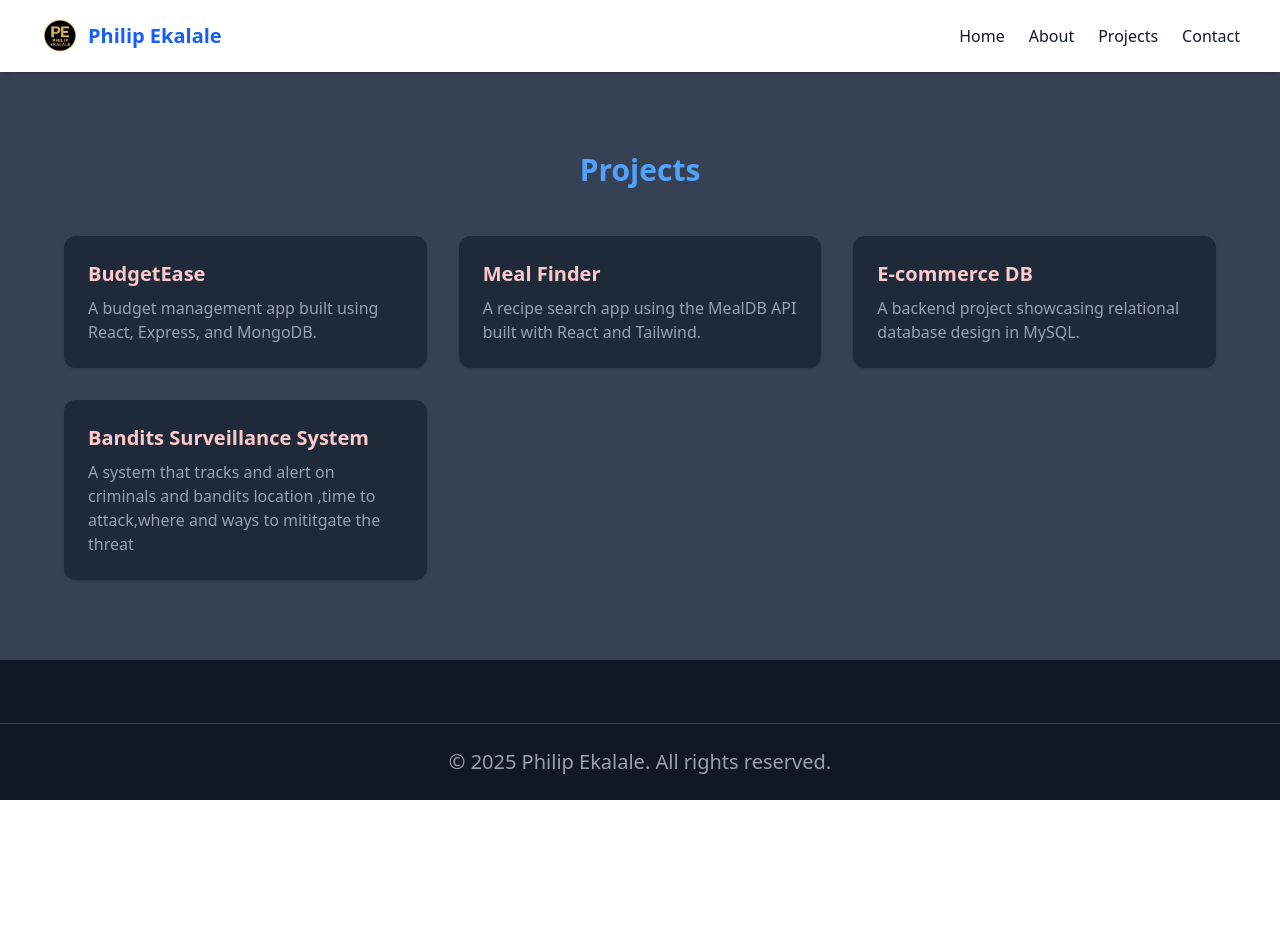
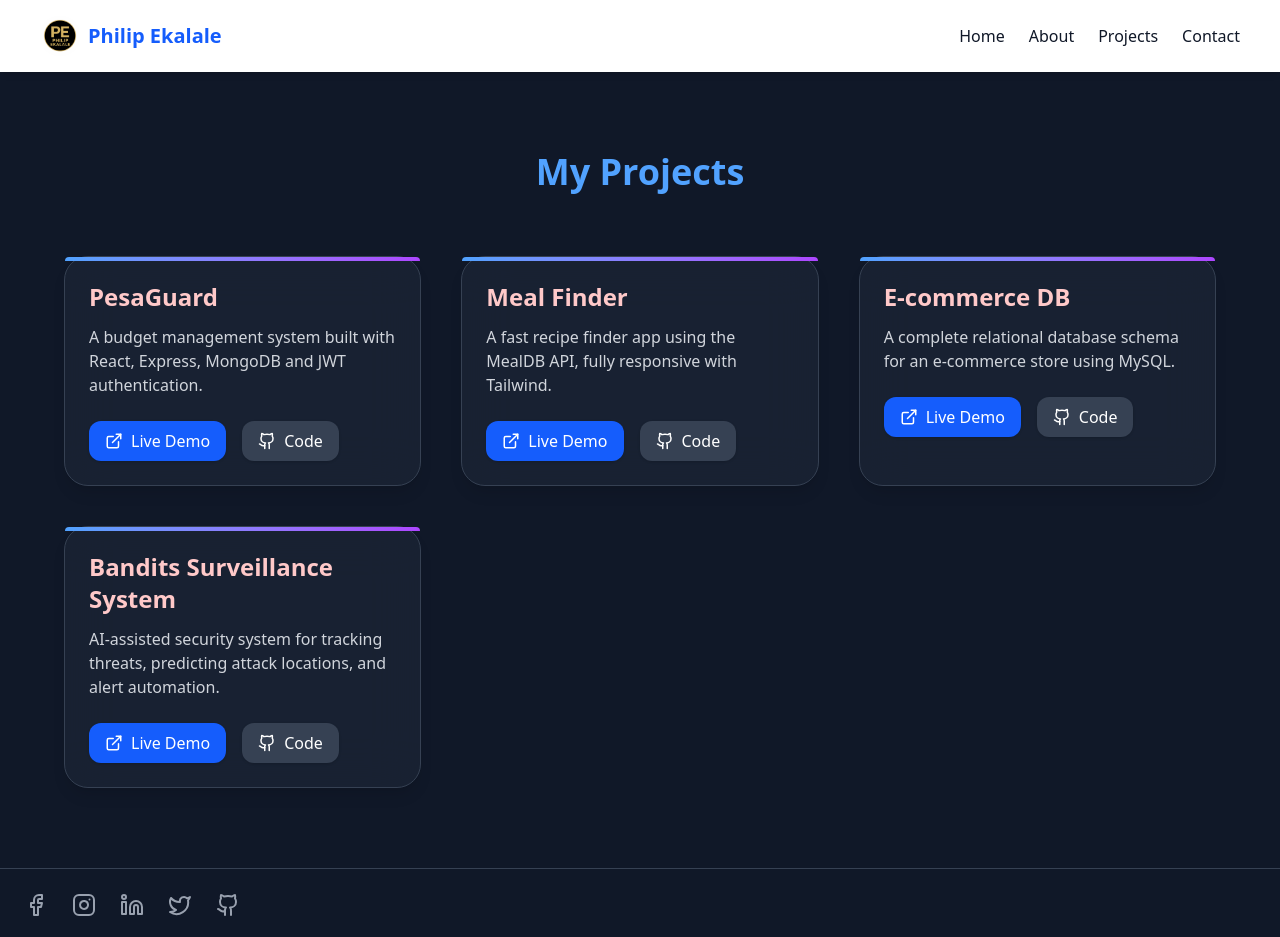
Before and after one commit to EKALALE/my-portfolio, a React (Vite) app in the folder Frontend/: page /projects in a window 1280 px wide. Shown: the top 937 px of the page. Before the commit the page ends 800 px from the top, so only its background shows below. Built offline with nearby package versions, Linux system fonts and the light colour scheme.

Commit message:
updated footer,contact and projects navbars

```diff
--- a/Frontend/package.json
+++ b/Frontend/package.json
@@ -13,6 +13,7 @@
     "@tailwindcss/vite": "^4.1.15",
     "@vitejs/plugin-react": "^5.0.4",
     "axios": "^1.13.1",
+    "framer-motion": "^12.23.24",
     "lucide-react": "^0.548.0",
     "react": "^19.1.1",
     "react-dom": "^19.1.1",
--- a/Frontend/src/components/Contact.jsx
+++ b/Frontend/src/components/Contact.jsx
@@ -1,6 +1,7 @@
 import { useState } from "react";
 import axios from "axios";
 import { toast } from "react-toastify";
+import { motion } from "framer-motion";
 
 export default function Contact() {
   const [formData, setFormData] = useState({ name: "", email: "", message: "" });
@@ -9,22 +10,20 @@ export default function Contact() {
     setFormData({ ...formData, [e.target.name]: e.target.value });
   };
 
-  // Email validation function (must include '@' and '.')
   const validateEmail = (email) => /^[^\s@]+@[^\s@]+\.[^\s@]+$/.test(email);
 
   const handleSubmit = async (e) => {
     e.preventDefault();
 
-    // ✅ Validate email before sending
     if (!validateEmail(formData.email)) {
-      toast.error("❌ Please enter a valid email address (e.g. example@gmail.com)");
+      toast.error("❌ Please enter a valid email address");
       return;
     }
 
     try {
       await axios.post("https://portfolio-backend-2ea6.onrender.com/api/contact", formData);
-      toast.success(" Message sent successfully!");
-      setFormData({ name: "", email: "", message: "" }); // reset form
+      toast.success("Message sent successfully!");
+      setFormData({ name: "", email: "", message: "" });
     } catch (error) {
       console.error("Error sending message:", error);
       toast.error("❌ Something went wrong. Please try again.");
@@ -32,9 +31,67 @@ export default function Contact() {
   };
 
   return (
-    <section id="contact" className="py-20 px-8 bg-gray-800 text-white">
-      <h2 className="text-3xl font-bold text-blue-400 mb-6 text-center">Contact Me</h2>
-      <form onSubmit={handleSubmit} className="max-w-xl mx-auto flex flex-col space-y-4">
+    <section id="contact" className="py-20 px-6 bg-gray-900 text-white">
+      <h2 className="text-4xl font-bold text-center text-blue-400 mb-16">
+        Contact Me
+      </h2>
+
+      {/* Layout wrapper */}
+      <div className="max-w-6xl mx-auto grid md:grid-cols-2 gap-10">
+
+        {/* CONTACT OPTIONS CARD */}
+        <motion.div
+          initial={{ opacity: 0, y: 40 }}
+          whileInView={{ opacity: 1, y: 0 }}
+          transition={{ duration: 0.6 }}
+          className="bg-gray-800 p-8 rounded-2xl shadow-xl border border-gray-700"
+        >
+          <h3 className="text-2xl font-semibold mb-6 text-green-300">Reach Me Directly</h3>
+
+          <div className="space-y-5">
+            {/* Email Card */}
+            <motion.a
+              whileHover={{ scale: 1.03 }}
+              href="mailto:philipkalale55@gmail.com"
+              className="block p-5 rounded-xl bg-gray-700 hover:bg-gray-600 border border-gray-600 transition shadow"
+            >
+              <h4 className="text-xl font-medium text-blue-300">📧 Email</h4>
+              <p className="mt-2 text-gray-300">philipekalale07@gmail.com</p>
+            </motion.a>
+
+            {/* Phone Card */}
+            <motion.a
+              whileHover={{ scale: 1.03 }}
+              href="tel:+254740764145"
+              className="block p-5 rounded-xl bg-gray-700 hover:bg-gray-600 border border-gray-600 transition shadow"
+            >
+              <h4 className="text-xl font-medium text-blue-300">📞 Phone</h4>
+              <p className="mt-2 text-gray-300">+254 701 658 447</p>
+            </motion.a>
+
+            {/* WhatsApp Card */}
+            <motion.a
+              whileHover={{ scale: 1.03 }}
+              href="https://wa.me/254701658447"
+              target="_blank"
+              className="block p-5 rounded-xl bg-green-600 hover:bg-green-700 transition shadow"
+            >
+              <h4 className="text-xl font-medium">💬 WhatsApp</h4>
+              <p className="mt-1">Chat with me</p>
+            </motion.a>
+          </div>
+        </motion.div>
+
+        {/* FORM CARD (Functionality untouched) */}
+        <motion.div
+          initial={{ opacity: 0, y: 40 }}
+          whileInView={{ opacity: 1, y: 0 }}
+          transition={{ duration: 0.6, delay: 0.15 }}
+          className="bg-gray-800 p-8 rounded-2xl shadow-xl border border-gray-700"
+        >
+          <h3 className="text-2xl font-semibold mb-6 text-green-300">Send a Message</h3>
+          <form onSubmit={handleSubmit} className="flex flex-col space-y-4">
+
             <input
               type="text"
               name="name"
@@ -44,6 +101,7 @@ export default function Contact() {
               className="p-3 rounded bg-gray-700 border border-gray-600 focus:outline-none focus:border-blue-400"
               required
             />
+
             <input
               type="email"
               name="email"
@@ -53,6 +111,7 @@ export default function Contact() {
               className="p-3 rounded bg-gray-700 border border-gray-600 focus:outline-none focus:border-blue-400"
               required
             />
+
             <textarea
               name="message"
               value={formData.message}
@@ -62,13 +121,16 @@ export default function Contact() {
               className="p-3 rounded bg-gray-700 border border-gray-600 focus:outline-none focus:border-blue-400"
               required
             ></textarea>
+
             <button
               type="submit"
-          className="bg-blue-500 text-white py-3 rounded font-semibold hover:bg-blue-600 transition"
+              className="bg-blue-500 text-white py-3 rounded-xl font-semibold hover:bg-blue-600 transition shadow"
             >
               Send Message
             </button>
           </form>
+        </motion.div>
+      </div>
     </section>
   );
 }
--- a/Frontend/src/components/Footer.jsx
+++ b/Frontend/src/components/Footer.jsx
@@ -1,7 +1,37 @@
+import { Facebook, Instagram, Linkedin, Twitter, Github } from "lucide-react";
+
 export default function Footer() {
   return (
-    <footer className="py-6 text-center bg-gray-900 border-t border-gray-700">
-      <p className="text-gray-400 text-xl">© {new Date().getFullYear()} Philip Ekalale. All rights reserved.</p>
+    <footer className="py-6 bg-gray-900 border-t border-gray-700">
+
+      {/* Social Icons */}
+      <div className="flex justify-start gap-6 mb-4 px-6">
+        <a href="https://facebook.com/yourprofile" target="_blank" rel="noopener noreferrer"
+           className="text-gray-400 hover:text-blue-600 transition">
+          <Facebook size={24} />
+        </a>
+        <a href="https://instagram.com/yourprofile" target="_blank" rel="noopener noreferrer"
+           className="text-gray-400 hover:text-pink-500 transition">
+          <Instagram size={24} />
+        </a>
+        <a href="https://linkedin.com/in/yourprofile" target="_blank" rel="noopener noreferrer"
+           className="text-gray-400 hover:text-blue-400 transition">
+          <Linkedin size={24} />
+        </a>
+        <a href="https://twitter.com/yourprofile" target="_blank" rel="noopener noreferrer"
+           className="text-gray-400 hover:text-sky-400 transition">
+          <Twitter size={24} />
+        </a>
+        <a href="https://github.com/yourprofile" target="_blank" rel="noopener noreferrer"
+           className="text-gray-400 hover:text-white transition">
+          <Github size={24} />
+        </a>
+      </div>
+
+      {/* Footer Text */}
+      <p className="text-gray-400 text-xl text-center">
+        © {new Date().getFullYear()} Philip Ekalale. All rights reserved.
+      </p>
     </footer>
-  )
+  );
 }
--- a/Frontend/src/components/Projects.jsx
+++ b/Frontend/src/components/Projects.jsx
@@ -1,25 +1,83 @@
+import { motion } from "framer-motion";
+import { ExternalLink, Github } from "lucide-react";
+
 export default function Projects() {
+  const projects = [
+    {
+      title: "PesaGuard",
+      desc: "A budget management system built with React, Express, MongoDB and JWT authentication.",
+      live: "#",
+      code: "#"
+    },
+    {
+      title: "Meal Finder",
+      desc: "A fast recipe finder app using the MealDB API, fully responsive with Tailwind.",
+      live: "#",
+      code: "#"
+    },
+    {
+      title: "E-commerce DB",
+      desc: "A complete relational database schema for an e-commerce store using MySQL.",
+      live: "#",
+      code: "#"
+    },
+    {
+      title: "Bandits Surveillance System",
+      desc: "AI-assisted security system for tracking threats, predicting attack locations, and alert automation.",
+      live: "#",
+      code: "#"
+    },
+  ];
+
   return (
-    <section id="projects" className="py-20 px-8 bg-gray-700">
-      <h2 className="text-3xl font-bold text-blue-400 mb-12 text-center">Projects</h2>
-      <div className="grid sm:grid-cols-2 lg:grid-cols-3 gap-8 max-w-6xl mx-auto">
-        <div className="bg-gray-800 p-6 rounded-xl shadow hover:shadow-lg transition">
-          <h3 className="text-xl font-semibold mb-2 text-red-200">BudgetEase</h3>
-          <p className="text-gray-400">A budget management app built using React, Express, and MongoDB.</p>
-        </div>
-        <div className="bg-gray-800 p-6 rounded-xl shadow hover:shadow-lg transition">
-          <h3 className="text-xl font-semibold mb-2 text-red-200">Meal Finder</h3>
-          <p className="text-gray-400">A recipe search app using the MealDB API built with React and Tailwind.</p>
-        </div>
-        <div className="bg-gray-800 p-6 rounded-xl shadow hover:shadow-lg transition">
-          <h3 className="text-xl font-semibold mb-2 text-red-200">E-commerce DB</h3>
-          <p className="text-gray-400">A backend project showcasing relational database design in MySQL.</p>
-        </div>
-        <div className="bg-gray-800 p-6 rounded-xl shadow hover:shadow-lg transition">
-          <h3 className="text-xl font-semibold mb-2 text-red-200">Bandits Surveillance System</h3>
-          <p className="text-gray-400">A system that tracks and alert on criminals and bandits location ,time to attack,where and ways to mititgate the threat</p>
-        </div>
+    <section id="projects" className="py-20 px-6 bg-gray-900 text-white">
+      <h2 className="text-4xl font-bold text-center text-blue-400 mb-16">
+        My Projects
+      </h2>
+
+      <div className="grid sm:grid-cols-2 lg:grid-cols-3 gap-10 max-w-6xl mx-auto">
+
+        {projects.map((project, index) => (
+          <motion.div
+            key={index}
+            initial={false}               // ✅ no initial/fade-in animation
+            whileHover={{ scale: 1.02 }}  // subtle hover scale
+            className="relative backdrop-blur-xl rounded-3xl p-6 shadow-lg border border-gray-700
+                       bg-gray-800/60 hover:border-blue-400 transition-all"
+          >
+
+            {/* Gradient top border */}
+            <div className="absolute top-0 left-0 right-0 h-1 bg-gradient-to-r from-blue-400 to-purple-500 rounded-t-3xl"></div>
+
+            <h3 className="text-2xl font-semibold mb-3 text-red-200">
+              {project.title}
+            </h3>
+
+            <p className="text-gray-300 mb-6">{project.desc}</p>
+
+            <div className="flex gap-4">
+              <a
+                href={project.live}
+                target="_blank"
+                className="flex items-center gap-2 px-4 py-2 bg-blue-600 hover:bg-blue-700
+                           text-white rounded-xl transition shadow"
+              >
+                <ExternalLink size={18} /> Live Demo
+              </a>
+
+              <a
+                href={project.code}
+                target="_blank"
+                className="flex items-center gap-2 px-4 py-2 bg-gray-700 hover:bg-gray-600
+                           text-white rounded-xl transition shadow"
+              >
+                <Github size={18} /> Code
+              </a>
+            </div>
+          </motion.div>
+        ))}
+
       </div>
     </section>
-  )
+  );
 }
```
Also changed, not shown: 1 other file (tests, documents, lock files or other folders). Lines whose indentation alone changed are shown as unchanged.
